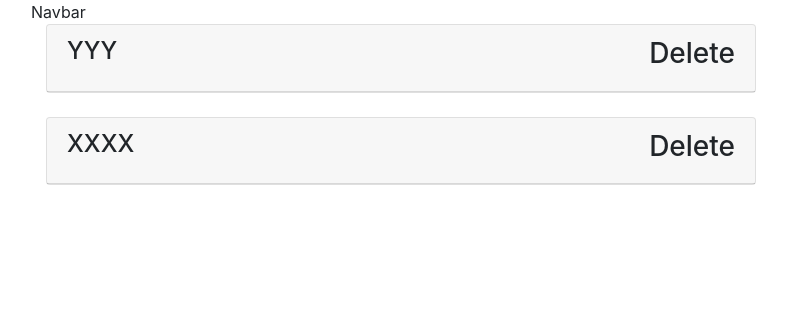
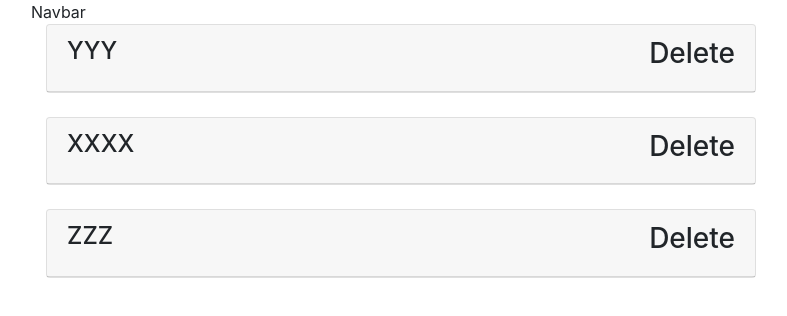
Before and after one commit to cnbrkkaya/react-context, a React (Create React App) app: page / in a window 1280 px wide. Shown: the top 316 px of the page, without its empty margins (54-841 px from the left). Built offline with nearby package versions, Linux system fonts and the light colour scheme.

Commit message:
Initialize Context

```diff
--- a/src/App.js
+++ b/src/App.js
@@ -4,23 +4,11 @@ import Navbar from './component/Navbar';
 import Users from './component/Users';
 
 class App extends React.Component {
-   state = {
-      users: [
-         { id: '1', name: 'YYY', salary: '4000', department: 'Eng' },
-         { id: '2', name: 'XXXX', salary: '3000', department: 'Eng' },
-      ],
-   };
-
-   deleteUser = (id) => {
-      this.setState({
-         users: this.state.users.filter((user) => id !== user.id),
-      });
-   };
    render() {
       return (
          <div className="container">
             <Navbar title="Navbar" />
-            <Users users={this.state.users} deleteUser={this.deleteUser} />
+            <Users />
          </div>
       );
    }
--- a/src/component/User.js
+++ b/src/component/User.js
@@ -10,11 +10,12 @@ class User extends Component {
       this.setState({ isVisible: !this.state.isVisible });
    };
    handleDelete = (id, deleteUser) => {
-      deleteUser(id);
+      // deleteUser(id);
+      // dispatch
    };
    render() {
       // Destructing
-      const { name, department, salary, deleteUser, id } = this.props;
+      const { name, department, salary, id } = this.props;
       const { isVisible } = this.state;
       return (
          <div className="col-md-8 mb-4">
@@ -23,7 +24,7 @@ class User extends Component {
                   <h4 className="d-inline" onClick={this.onClickEvent}>
                      {name}
                   </h4>
-                  <h3 onClick={() => this.handleDelete(id, deleteUser)}>Delete</h3>
+                  <h3 onClick={() => this.handleDelete(id)}>Delete</h3>
                </div>
                {isVisible ? (
                   <div className="card-body">
--- a/src/component/Users.js
+++ b/src/component/Users.js
@@ -1,14 +1,21 @@
 import React, { Component } from 'react';
 import User from './User';
+import UserConsumer from '../context';
 class Users extends Component {
    render() {
-      const { users, deleteUser } = this.props;
       return (
-         <div>
-            {users.map((item) => (
-               <User deleteUser={deleteUser} key={item.id} name={item.name} salary={item.salary} department={item.department} id={item.id} />
-            ))}
-         </div>
+         <UserConsumer>
+            {(value) => {
+               const { users } = value;
+               return (
+                  <div>
+                     {users.map((item) => (
+                        <User key={item.id} name={item.name} salary={item.salary} department={item.department} id={item.id} />
+                     ))}
+                  </div>
+               );
+            }}
+         </UserConsumer>
       );
    }
 }
--- /dev/null
+++ b/src/context.js
@@ -0,0 +1,24 @@
+import React, { Component } from 'react';
+
+const UserContext = React.createContext();
+//returns Provider and Consumer
+export class UserProvider extends Component {
+   state = {
+      users: [
+         { id: '1', name: 'YYY', salary: '4000', department: 'Eng' },
+         { id: '2', name: 'XXXX', salary: '3000', department: 'Eng' },
+         { id: '3', name: 'ZZZ', salary: '3000', department: 'Eng' },
+      ],
+   };
+
+   render() {
+      return (
+         <div>
+            <UserContext.Provider value={this.state}>{this.props.children}</UserContext.Provider>
+         </div>
+      );
+   }
+}
+
+const UserConsumer = UserContext.Consumer;
+export default UserConsumer;
--- a/src/index.js
+++ b/src/index.js
@@ -4,9 +4,12 @@ import './index.css';
 import App from './App';
 import * as serviceWorker from './serviceWorker';
 import 'bootstrap/dist/css/bootstrap.css';
+import { UserProvider } from './context';
 ReactDOM.render(
    <React.StrictMode>
-      <App />
+      <UserProvider>
+         <App />
+      </UserProvider>
    </React.StrictMode>,
    document.getElementById('root')
 );
```
